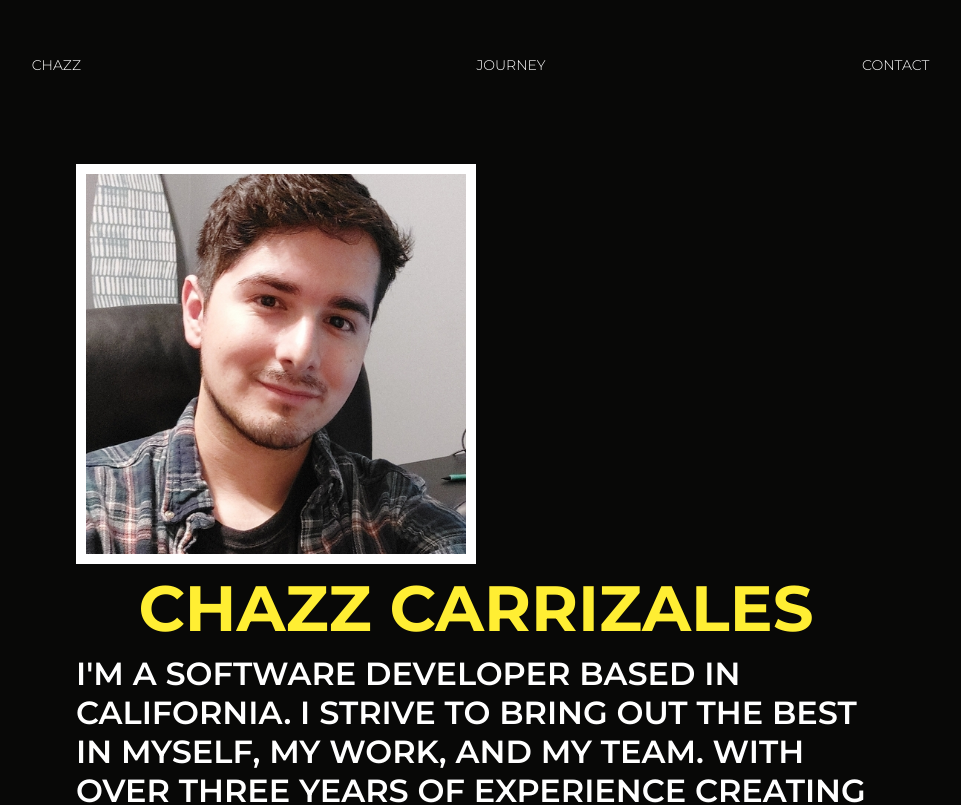
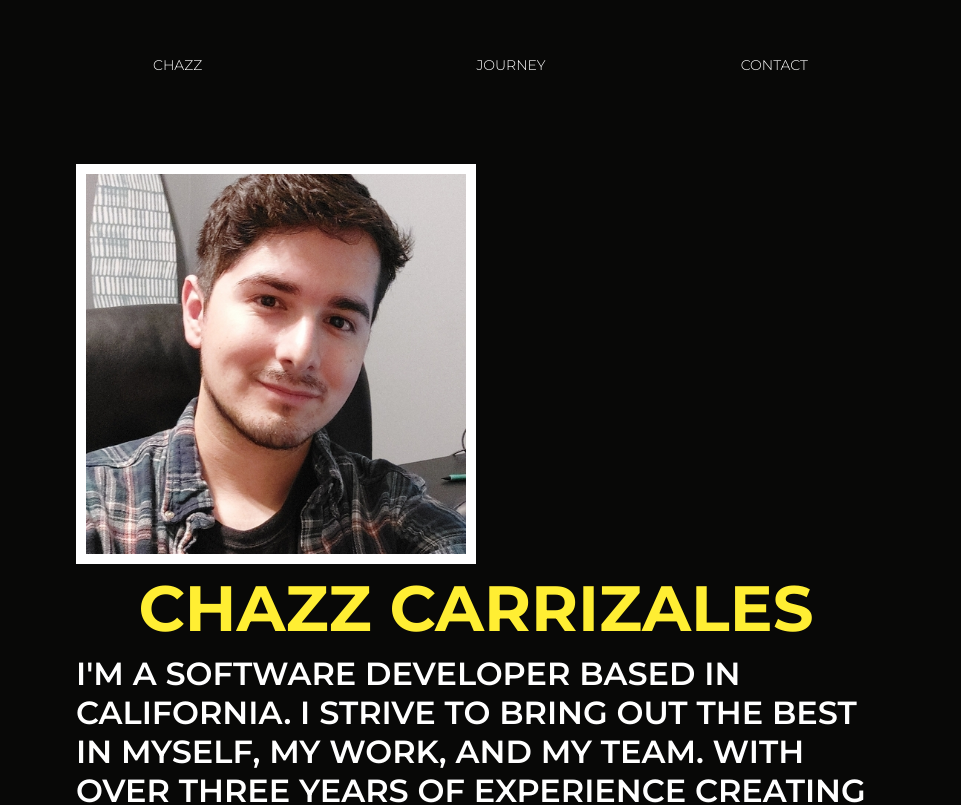
Before and after one commit to czcarrizales/react-portfolio, a React (Create React App) app: page / in a window 1280 px wide. Shown: the top 805 px of the page, without its empty margins (164-1125 px from the left). Built offline with nearby package versions, Linux system fonts and the light colour scheme.

Commit message:
desktop responsive (Navbar)

```diff
--- a/src/css/Navbar.css
+++ b/src/css/Navbar.css
@@ -39,3 +39,10 @@ nav ul li:nth-child(2) {
         color: yellow;
     }
 }
+
+@media (min-width: 1000px) {
+    nav {
+        margin-left: 15em;
+        margin-right: 15em;
+    }
+}
```
